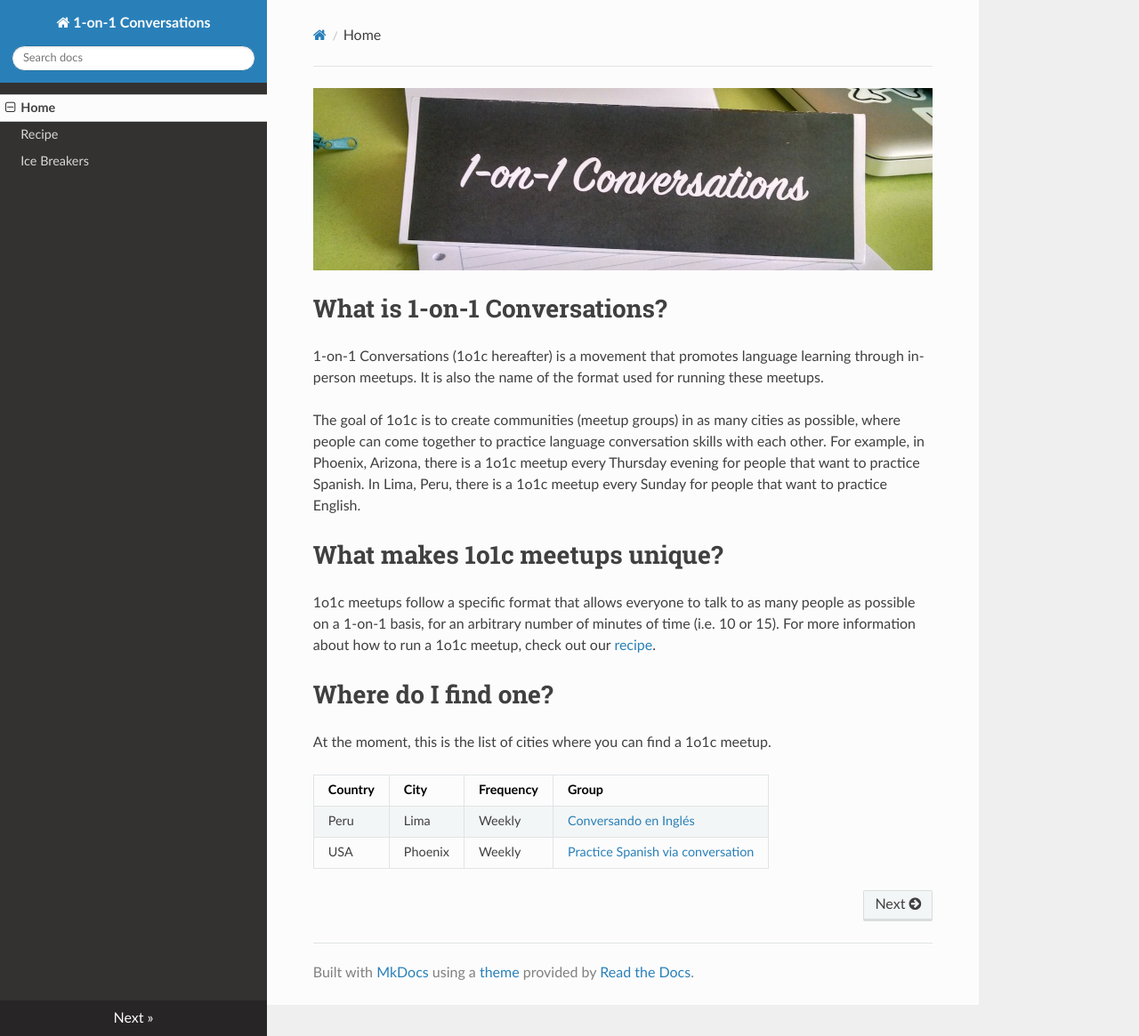
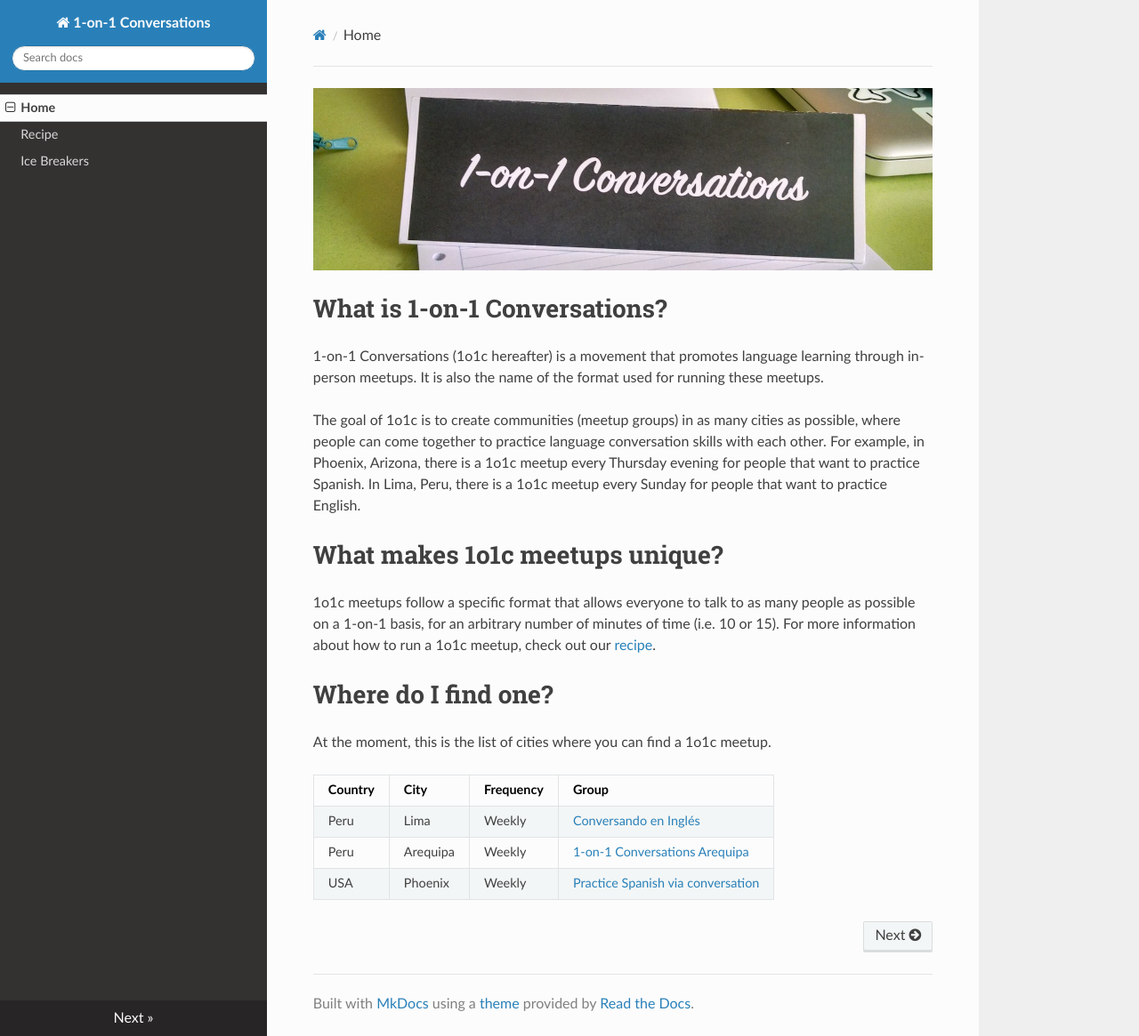
Before and after one commit to 1-on-1conversations/1-on-1conversations.github.io, an MkDocs documentation site: the page built from docs/index.md, in a window 1280 px wide and 1165 px high. Shown: the whole window at 89% size. Built offline with MkDocs 1.6.1, drawn with Linux system fonts in a browser that asks for light colours; nearby versions of some CDN libraries; old or Windows-style settings are respelled for this version of MkDocs.

Commit message:
Add Arequipa meetup.

```diff
--- a/docs/index.md
+++ b/docs/index.md
@@ -16,4 +16,5 @@ At the moment, this is the list of cities where you can find a 1o1c meetup.
 | Country       | City          | Frequency  | Group     |
 | ------------- | ------------- | ---------- | ---------------|
 | Peru          | Lima          | Weekly     | [Conversando en Inglés](https://www.meetup.com/Conversando-en-Ingles/)|
+| Peru          | Arequipa      | Weekly     | [1-on-1 Conversations Arequipa](https://www.meetup.com/1-on-1-Conversations-Arequipa)|
 | USA           | Phoenix       | Weekly     | [Practice Spanish via conversation](https://www.meetup.com/Learn-Spanish-together/)|
```
